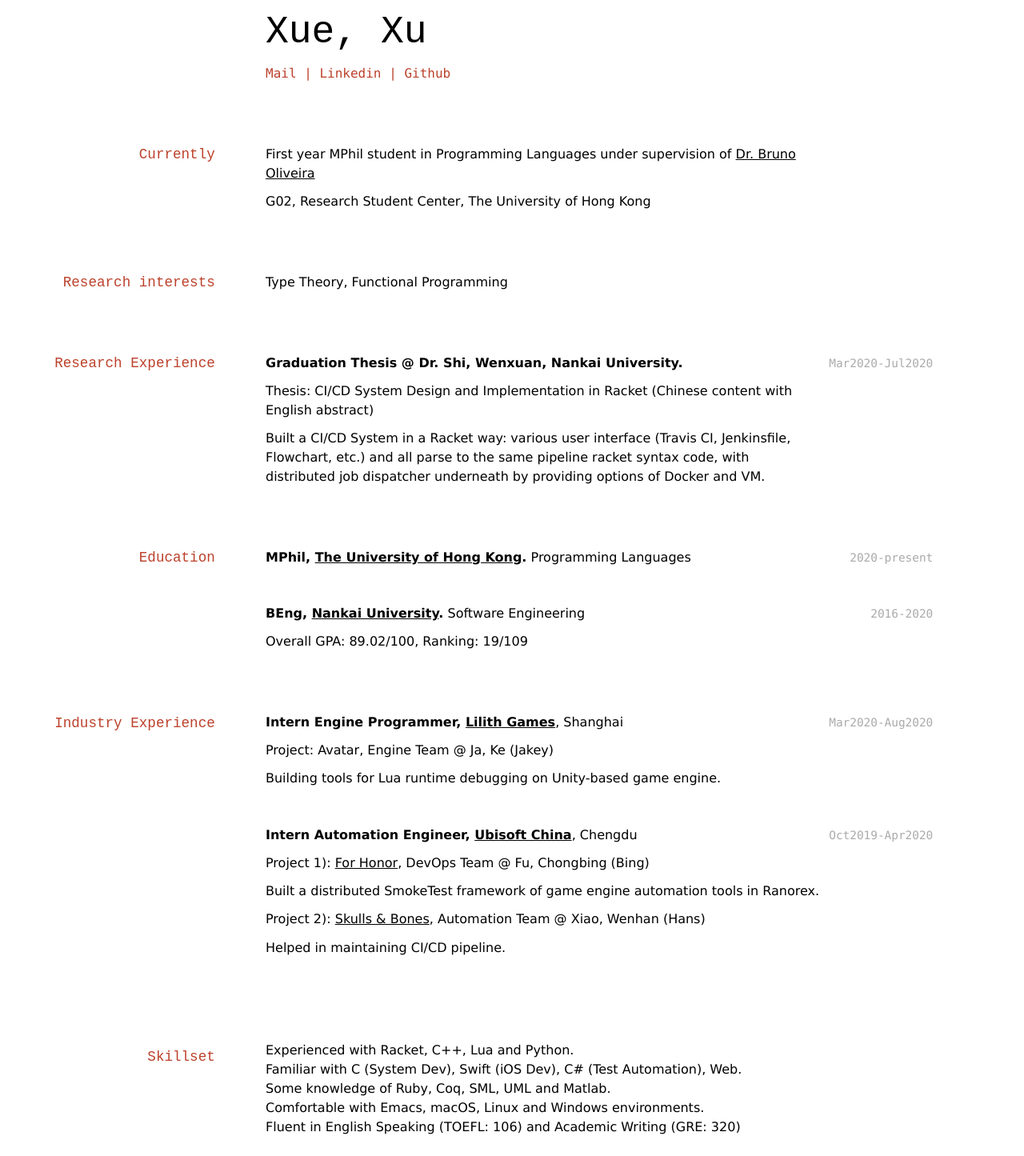
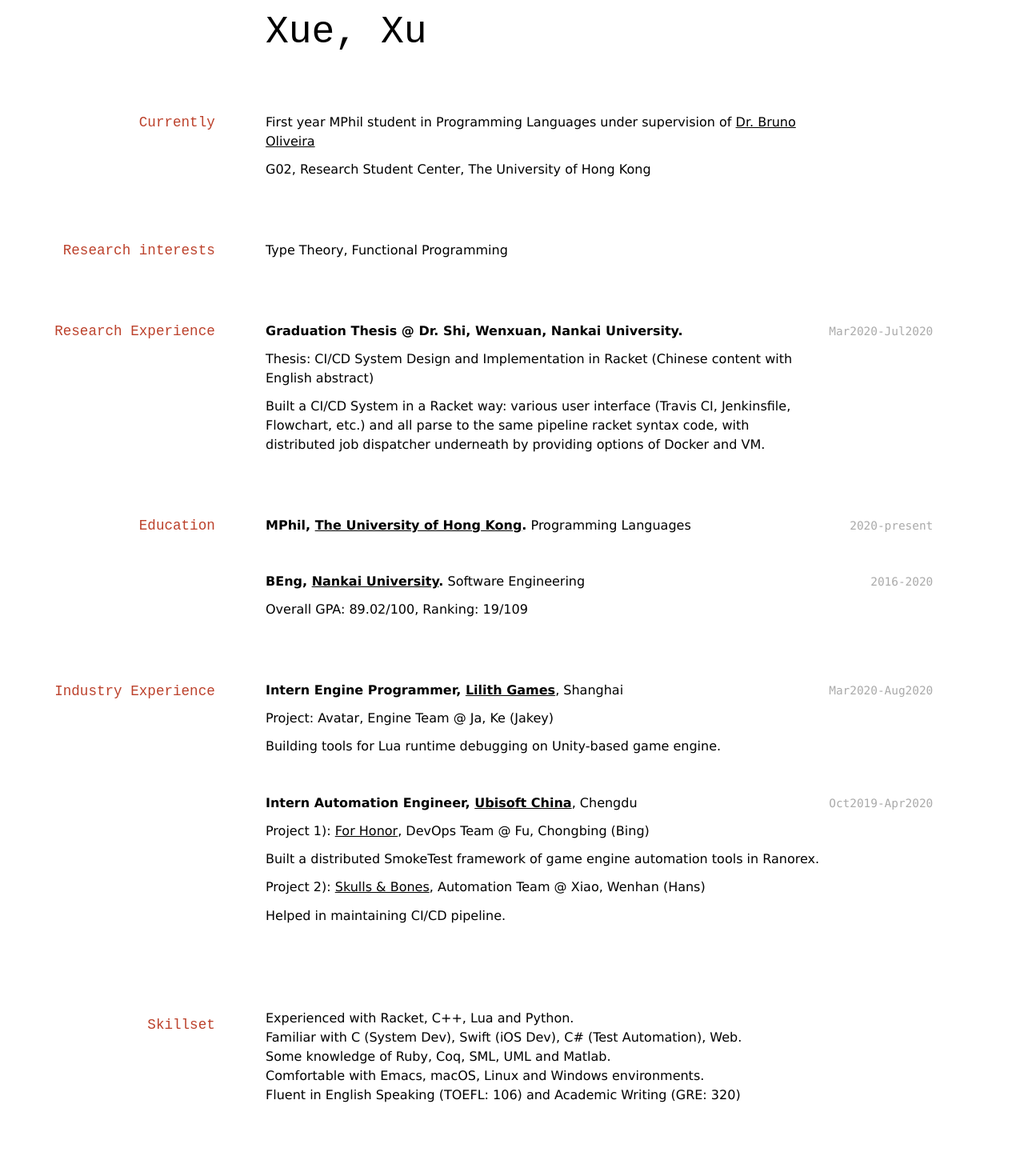
Before and after one commit to juniorxxue/curriculum-vitae, a Jekyll site: the page built from index.md, in a window 1280 px wide. Shown: the whole page at 80% size. Built offline with Jekyll 4.4.1, drawn with Linux system fonts in a browser that asks for light colours; after the commit the page ends 1405 px from its top, so only the background shows below that.

Commit message:
remove contact for privacy concern

```diff
--- a/index.md
+++ b/index.md
@@ -3,12 +3,6 @@ layout: cv
 title: Xue, Xu
 ---
 # Xue, Xu
-
-<div id="webaddress">
-<a href="mailto:xuxue@connect.hku.hk">Mail</a>
-| <a href="https://www.linkedin.com/in/xu-xue/">Linkedin</a>
-| <a href="https://github.com/juniorxxue">Github</a>
-</div>
 
 ## Currently
 
```
